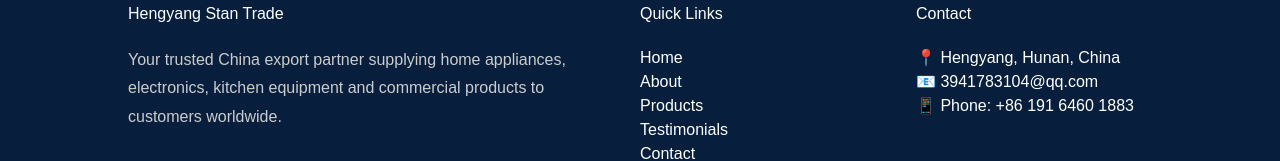
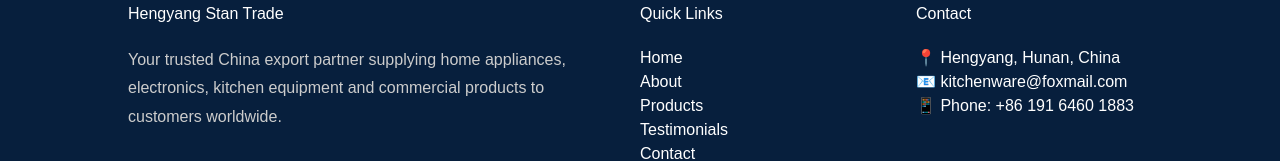
Before and after one commit to zgsgf54w5p-gif/HENGYANG-STAN-TRADE, a Next.js app: page / in a window 1280 px wide. Shown: the part 5058-5219 px from the top of the page. Built offline with nearby package versions, Linux system fonts and the light colour scheme.

Commit message:
Update Footer.tsx

```diff
--- a/components/Footer.tsx
+++ b/components/Footer.tsx
@@ -50,7 +50,7 @@ export default function Footer() {
           </h3>
 
           <p>📍 Hengyang, Hunan, China</p >
-          <p>📧 3941783104@qq.com</p >
+          <p>📧 kitchenware@foxmail.com</p >
           <p>📱 Phone: +86 191 6460 1883</p >
         </div>
       </div>
```
